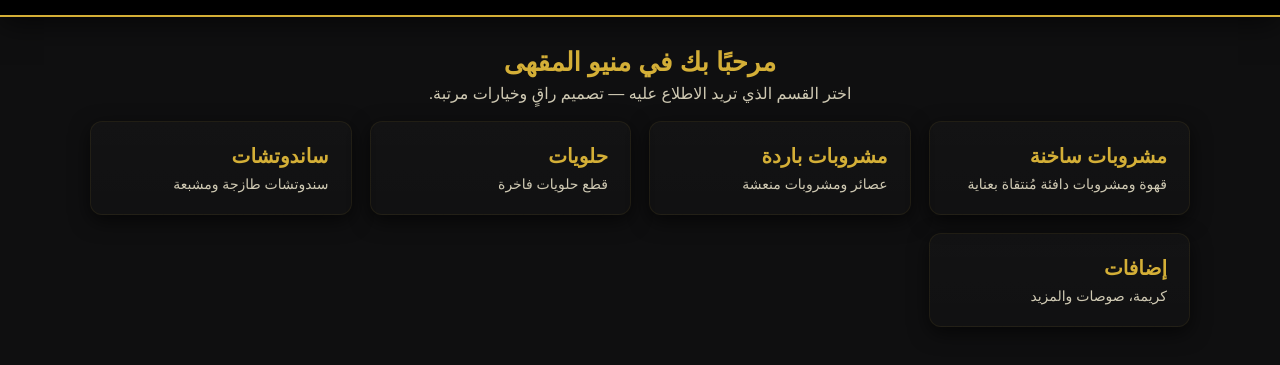
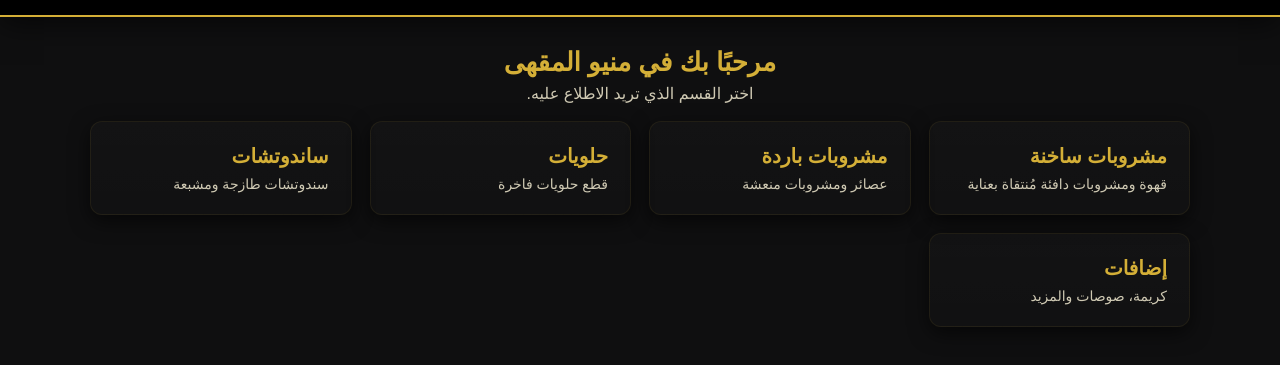
Before and after one commit to myproject382-pixel/Cafe-Menu, a plain HTML site: page index.html in a window 1280 px wide. Shown: the part 107-472 px from the top of the page. Drawn offline with Linux system fonts and the light colour scheme.

Commit message:
Update index.html
تعديل

```diff
--- a/index.html
+++ b/index.html
@@ -16,7 +16,7 @@
 
     <section class="intro">
         <h2>مرحبًا بك في منيو المقهى</h2>
-        <p class="lead">اختر القسم الذي تريد الاطلاع عليه — تصميم راقٍ وخيارات مرتبة.</p>
+        <p class="lead">اختر القسم الذي تريد الاطلاع عليه.</p>
     </section>
 
     <section class="categories-grid">
```
